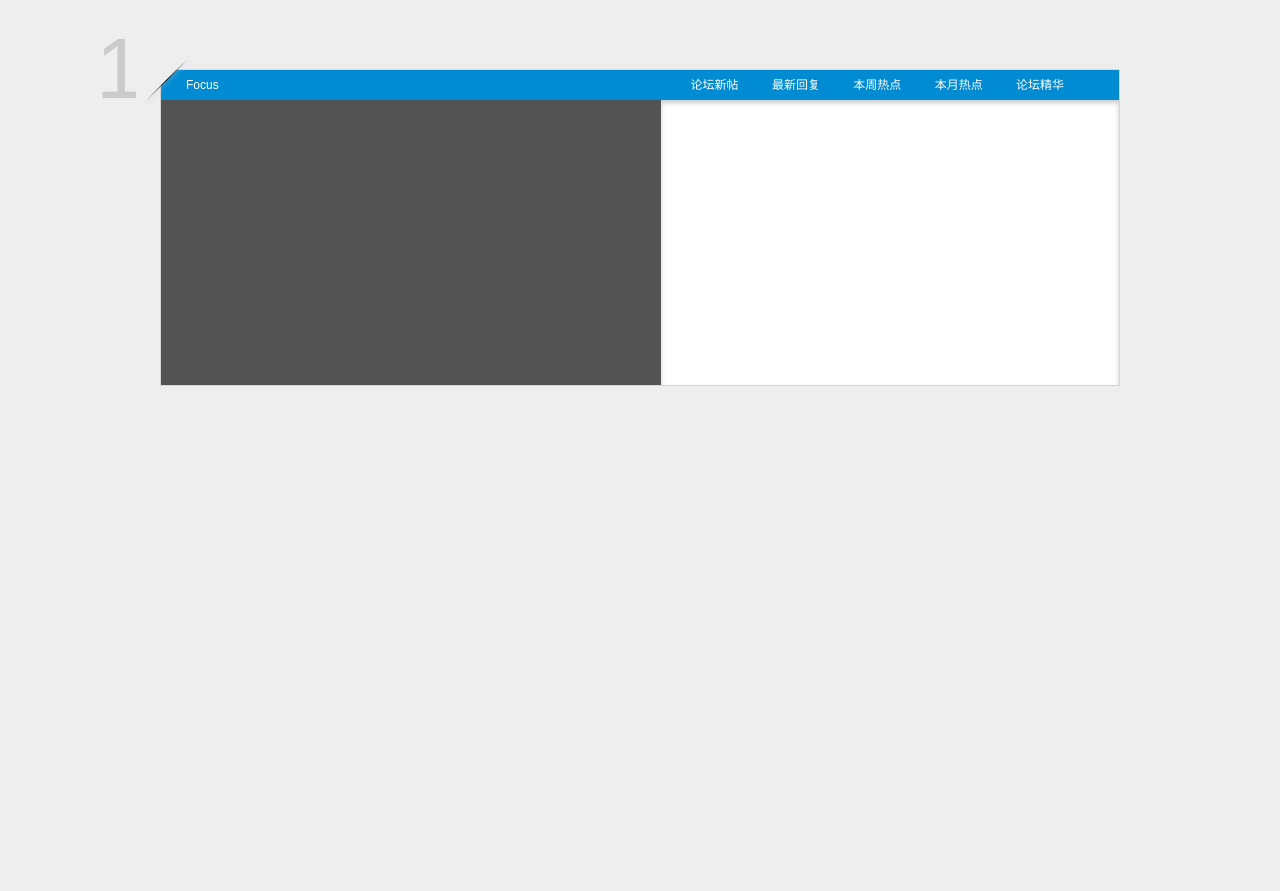
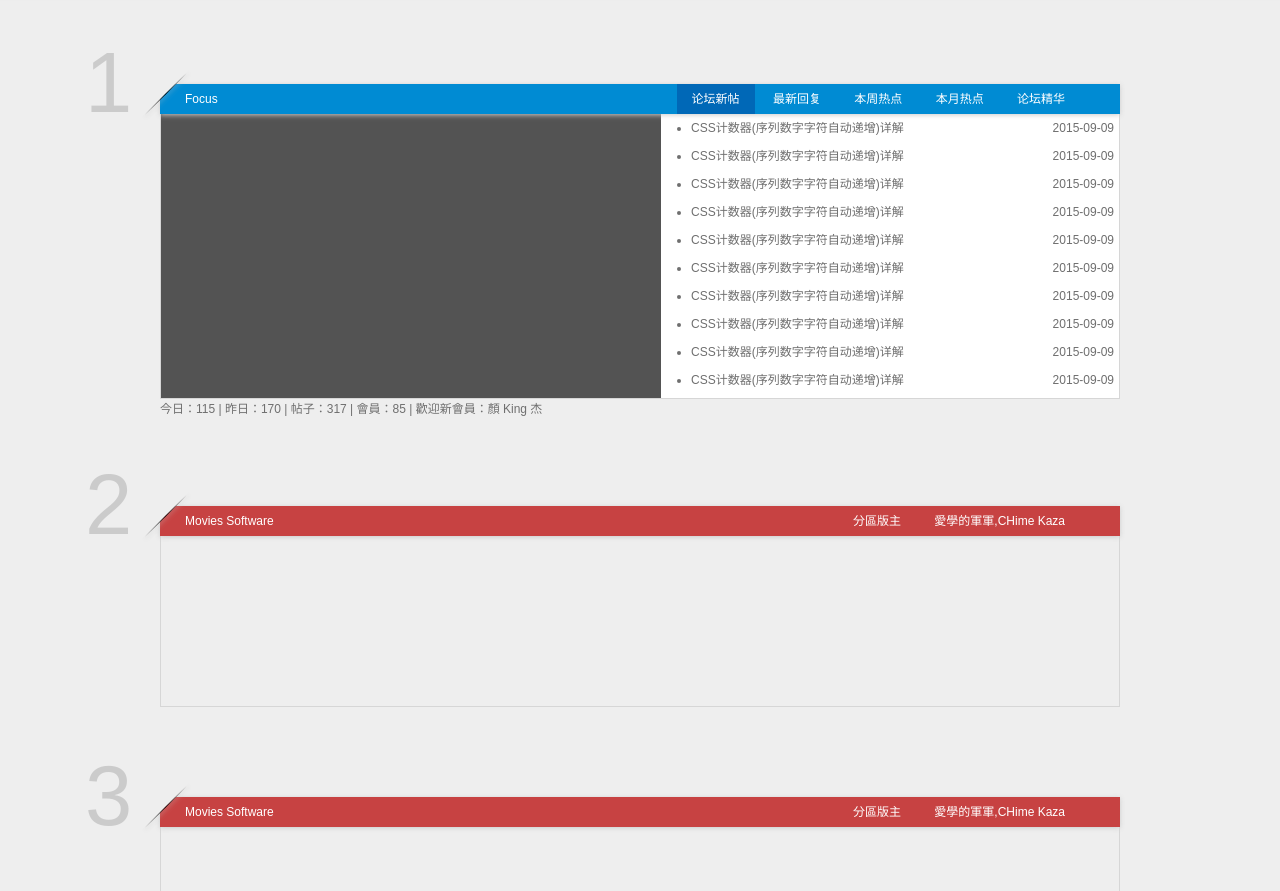
Before and after one commit to Eary/PIX.WorkShop, a plain HTML site: page index.html in a window 1280 px wide. Shown: the part 61-952 px from the top of the page. Before the commit the page ends 800 px from the top, so only its background shows below. Drawn offline with Linux system fonts and the light colour scheme.

Commit message:
fix list

```diff
--- a/css/style.css
+++ b/css/style.css
@@ -11,6 +11,8 @@ ol,ul,li{list-style: none;}
 .fl{float:left;}
 .fr{float:right;}
 .clearfix:after{clear:both;}
+.description{font-size:12px;color:#6F6F6F;}
+.red{background:#C74242 !important;}
 
 header{min-width:1280px;height:40px;box-shadow:0px 0px 5px #2c2c2c;margin-top:15px;background:#2A2A2A;}
 header nav{max-width: 1280px;}
@@ -50,11 +52,11 @@ header nav li.photo{width:50px;float:right;margin-top:2px;}
 header nav li.photo a{overflow:hidden;background:#ccc;display:inline-block;border-radius:50%;width:35px;height:35px;vertical-align: middle;border:1px solid #fff;}
 header nav li.photo a img{width:35px;height:35px;}
 
-.container{width:960px;margin-top:75px;border:1px solid #D6D6D6;}
-.container section{width:100%;position:relative;}
-.container section:before{content:'1';top:-50px;left:-65px;color:#cbcbcb;font-size:85px;}
-.container section:after{left:-25px;top:-20px;width:0;height:0;border-top:30px #eee solid;border-bottom:30px solid transparent;border-right:30px solid transparent;border-left:30px solid #eee;}
-.container section .slash{width:1px;width:0 \9; height:50px;display:inline-block;position:absolute;left:5px;height:60px;top:-20px;
+.container{width:960px;counter-reset: counter;}
+.container section{margin-top:90px;width:100%;position:relative;counter-increment: counter;}
+.container section:before{content: counter(counter);top:-50px;left:-75px;color:#cbcbcb;font-size:85px;}
+.container section:after{z-index:9999;left:-25px;top:-20px;width:0;height:0;border-top:30px #eee solid;border-bottom:30px solid transparent;border-right:30px solid transparent;border-left:30px solid #eee;}
+.container section .slash{z-index:9999;width:1px;width:0 \9; height:50px;display:inline-block;position:absolute;left:5px;height:60px;top:-20px;
     -webkit-transform: rotate(45deg);
     -ms-transform: rotate(45deg);
     -o-transform: rotate(45deg);
@@ -68,9 +70,18 @@ header nav li.photo a img{width:35px;height:35px;}
     box-shadow: 1px 0 5px #ccc;
 }
 .container section nav{height:30px;font-size:12px;background:#008BD3;color:#fff;}
+.container section nav:after{top:0;left:0;width:960px;height:30px;box-shadow:0 1px 5px #ccc;z-index:2;}
 .container section nav .title{position:relative;display:inline-block;line-height:30px;padding:0px 25px;z-index:2;}
 .container section nav ul{position:absolute;right:40px;top:0;}
 .container section nav ul li{cursor:pointer;display:inline-block;line-height:30px;padding:0 15px;}
-.container section .wrap{height:285px;z-index: -1;}
+.container section nav ul li.active{background:#0068b7;}
+.container section .wrap{height:285px;z-index: -1;border:1px solid #D6D6D6;border-top:none;}
 .container section .wrap .banner{height:100%;width:500px;background:#535353;}
-.container section .wrap .tab-contents{height:100%;width:458px;background:#fff;box-shadow:0 0 0 #000, 0 3px 5px #ccc inset,0 0 0 #000,0 0 0 #000;}
+.container section .wrap .tab-contents{height:100%;width:458px;background:#fff;}
+.container section .wrap .tab-contents{padding-left:15px;}
+.container section .wrap .tab-contents ul{}
+.container section .wrap .tab-contents li{margin-left:15px;list-style:disc;color:#6F6F6F;font-size:12px;line-height:28px;position:relative;}
+.container section .wrap .tab-contents li a{color:#6F6F6F;width:360px;overflow: hidden;}
+.container section .wrap .tab-contents li .time{position:absolute;right:5px;top:0;}
+
+.container section .content{height:150px;padding:85px;border:1px solid #D6D6D6;border-top:none;}
--- a/index.html
+++ b/index.html
@@ -58,7 +58,7 @@
       <nav>
         <span class="title">Focus</span>
         <ul class="tabs">
-          <li>论坛新帖</li>
+          <li class="active">论坛新帖</li>
           <li>最新回复</li>
           <li>本周热点</li>
           <li>本月热点</li>
@@ -70,8 +70,92 @@
 
         </div>
         <div class="tab-contents fr">
+          <ul>
+            <li>
+              <a href=# >CSS计数器(序列数字字符自动递增)详解</a>
+              <span class="time">2015-09-09</span>
+            </li>
+            <li>
+              <a href=# >CSS计数器(序列数字字符自动递增)详解</a>
+              <span class="time">2015-09-09</span>
+            </li>
+            <li>
+              <a href=# >CSS计数器(序列数字字符自动递增)详解</a>
+              <span class="time">2015-09-09</span>
+            </li>
+            <li>
+              <a href=# >CSS计数器(序列数字字符自动递增)详解</a>
+              <span class="time">2015-09-09</span>
+            </li>
+            <li>
+              <a href=# >CSS计数器(序列数字字符自动递增)详解</a>
+              <span class="time">2015-09-09</span>
+            </li>
+            <li>
+              <a href=# >CSS计数器(序列数字字符自动递增)详解</a>
+              <span class="time">2015-09-09</span>
+            </li>
+            <li>
+              <a href=# >CSS计数器(序列数字字符自动递增)详解</a>
+              <span class="time">2015-09-09</span>
+            </li>
+            <li>
+              <a href=# >CSS计数器(序列数字字符自动递增)详解</a>
+              <span class="time">2015-09-09</span>
+            </li>
+            <li>
+              <a href=# >CSS计数器(序列数字字符自动递增)详解</a>
+              <span class="time">2015-09-09</span>
+            </li>
+            <li>
+              <a href=# >CSS计数器(序列数字字符自动递增)详解</a>
+              <span class="time">2015-09-09</span>
+            </li>
+          </ul>
+        </div>
+      </div>
+      <p class="description">今日：115 | 昨日：170 | 帖子：317 | 會員：85 | 歡迎新會員：顏 King 杰</p>
+    </section>
 
-        </div>
+    <section>
+      <i class="slash"></i>
+      <nav class="red">
+        <span class="title">Movies Software</span>
+        <ul class="">
+          <li class="">分區版主</li>
+          <li class="">愛學的軍軍,CHime Kaza</li>
+        </ul>
+      </nav>
+      <div class="content">
+
+      </div>
+    </section>
+
+    <section>
+      <i class="slash"></i>
+      <nav class="red">
+        <span class="title">Movies Software</span>
+        <ul class="">
+          <li class="">分區版主</li>
+          <li class="">愛學的軍軍,CHime Kaza</li>
+        </ul>
+      </nav>
+      <div class="content">
+
+      </div>
+    </section>
+
+    <section>
+      <i class="slash"></i>
+      <nav class="red">
+        <span class="title">Movies Software</span>
+        <ul class="">
+          <li class="">分區版主</li>
+          <li class="">愛學的軍軍,CHime Kaza</li>
+        </ul>
+      </nav>
+      <div class="content">
+
       </div>
     </section>
   </div>
```
